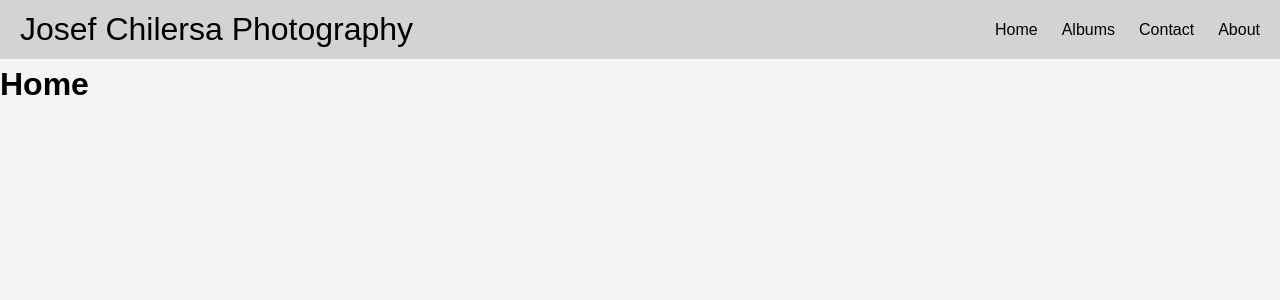
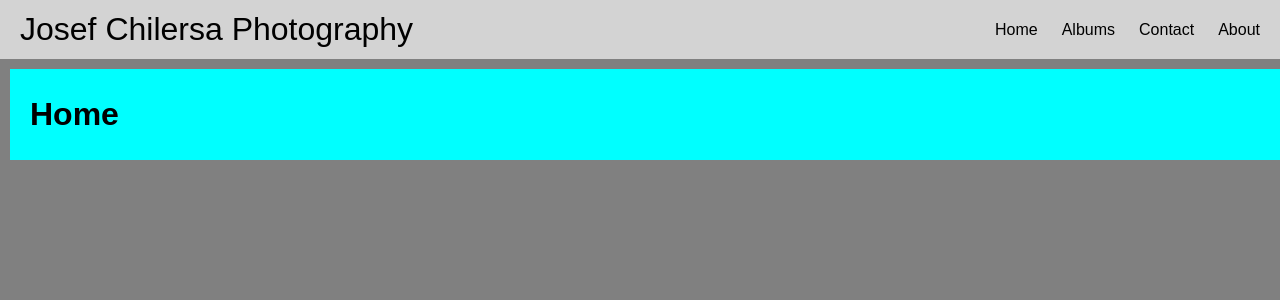
Before and after one commit to frameiteasy/photo-gallery, a React (Create React App) app: page / in a window 1280 px wide. Shown: the top 300 px of the page. Built offline with nearby package versions, Linux system fonts and the light colour scheme.

Commit message:
adding descriptions to pages

```diff
--- /dev/null
+++ b/src/data/albums.json
@@ -0,0 +1,3 @@
+[
+
+]
--- a/src/pages/albums/Albums.tsx
+++ b/src/pages/albums/Albums.tsx
@@ -1,4 +1,5 @@
 import React from 'react';
+import './albums.scss';
 import getPhotos from '../../data/photos';
 import PhotoTile from '../../components/PhotoTile/PhotoTile';
 import { Photo } from '../../gtypes/photo';
--- /dev/null
+++ b/src/pages/albums/albums.scss
@@ -0,0 +1,5 @@
+$color: grey;
+
+body {
+    background-color: $color;
+}
--- a/src/pages/home/Home.tsx
+++ b/src/pages/home/Home.tsx
@@ -1,8 +1,11 @@
 import React from 'react';
+import './home.scss';
 
 const Home: React.FC = () => {
     return(
-        <h1>Home</h1>
+        <div className="home__wrapper">
+            <h1>Home</h1>
+        </div>
     );
 }
 
--- /dev/null
+++ b/src/pages/home/home.scss
@@ -0,0 +1,11 @@
+$color: aqua;
+
+.home__wrapper {
+  padding: 20px;
+  margin: 10px;
+  display: display-box;
+  align-items: center;
+  background-color: $color;
+  width: 100%;
+  height: 100%;
+}
```
Also changed, not shown: src/pages/albums/desc.txt (added), src/pages/contact/desc.txt (added), src/pages/home/desc.txt (added).
